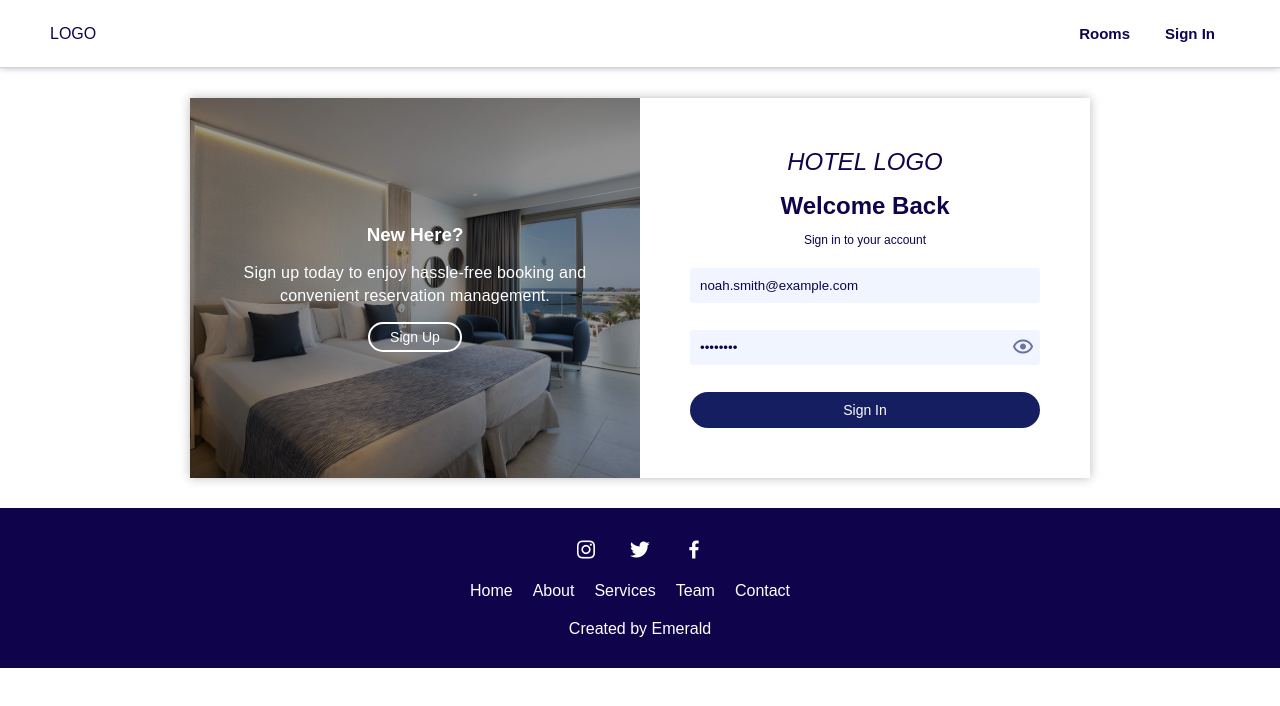
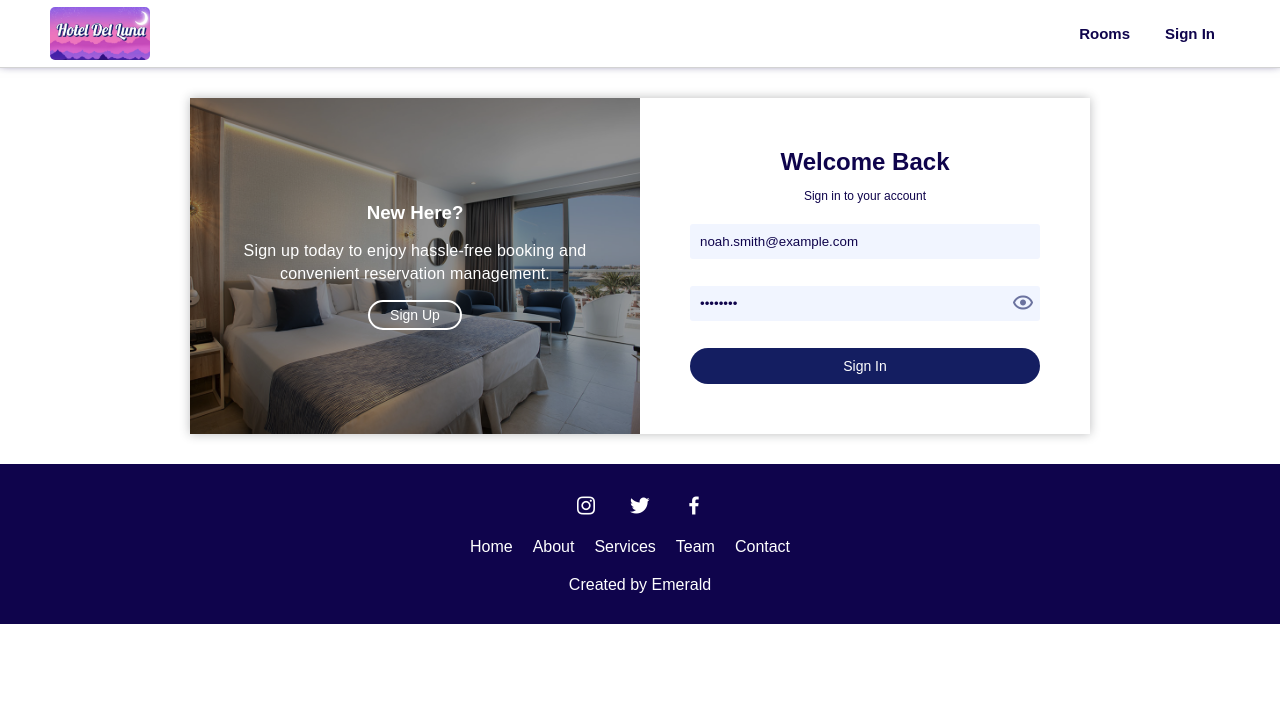
Before and after one commit to nyinyi2714/hotel-reservation-react, a React (Create React App) app: page /signin in a window 1280 px wide. Shown: the top 706 px of the page. Built offline with nearby package versions, Linux system fonts and the light colour scheme.

Commit message:
added website logo

```diff
--- a/src/components/Navbar/Navbar.css
+++ b/src/components/Navbar/Navbar.css
@@ -21,6 +21,12 @@ nav {
   align-items: center;
 
   height: 68px;
+}
+
+.nav__logo {
+  display: block;
+  width: 100px;
+  border-radius: 5px;
 }
 
 .nav__links {
--- a/src/components/Navbar/Navbar.jsx
+++ b/src/components/Navbar/Navbar.jsx
@@ -20,7 +20,7 @@ function Navbar() {
 
   return (
     <nav className="nav">
-      <Link to="/">LOGO</Link>
+      <Link to="/"><img className="nav__logo" src="/images/logo.jpg" alt="logo" /></Link>
       <div className="nav__links">
         {user && <span className="nav__name">Hello, {user.role === "manager" ? "Admin" : user.first_name}</span>}
         <Link className="nav__btn" to="/rooms">Rooms</Link>
--- a/src/pages/SignIn/SignIn.css
+++ b/src/pages/SignIn/SignIn.css
@@ -19,13 +19,6 @@
   display: grid;
   grid-template-columns: 1fr 1fr;
   place-items: center;
-}
-
-.signin__hotel-logo {
-  font-style: italic;
-  text-align: center;
-  font-size: var(--font-xl);
-  margin-bottom: 16px;
 }
 
 .signin__signup-invite {
--- a/src/pages/SignIn/SignIn.jsx
+++ b/src/pages/SignIn/SignIn.jsx
@@ -147,7 +147,6 @@ function SignIn() {
           </Link>
         </div>
         <form className="signin__form" onSubmit={handleSubmit}>
-          <div className="signin__hotel-logo">HOTEL LOGO</div>
           <h1>Welcome Back</h1>
           <h2>Sign in to your account</h2>
           <div>
--- a/src/pages/SignUp/SignUp.jsx
+++ b/src/pages/SignUp/SignUp.jsx
@@ -281,7 +281,6 @@ const navigate = useNavigate();
           </Link>
         </div>
         <form className="signup__form" onSubmit={handleSubmit}>
-          <div className="signup__hotel-logo">HOTEL LOGO</div>
           <h2>CREATE AN ACCOUNT</h2>
           <div className="relative-position">
             <input
```
Also changed, not shown: public/images/logo.jpg (added).
